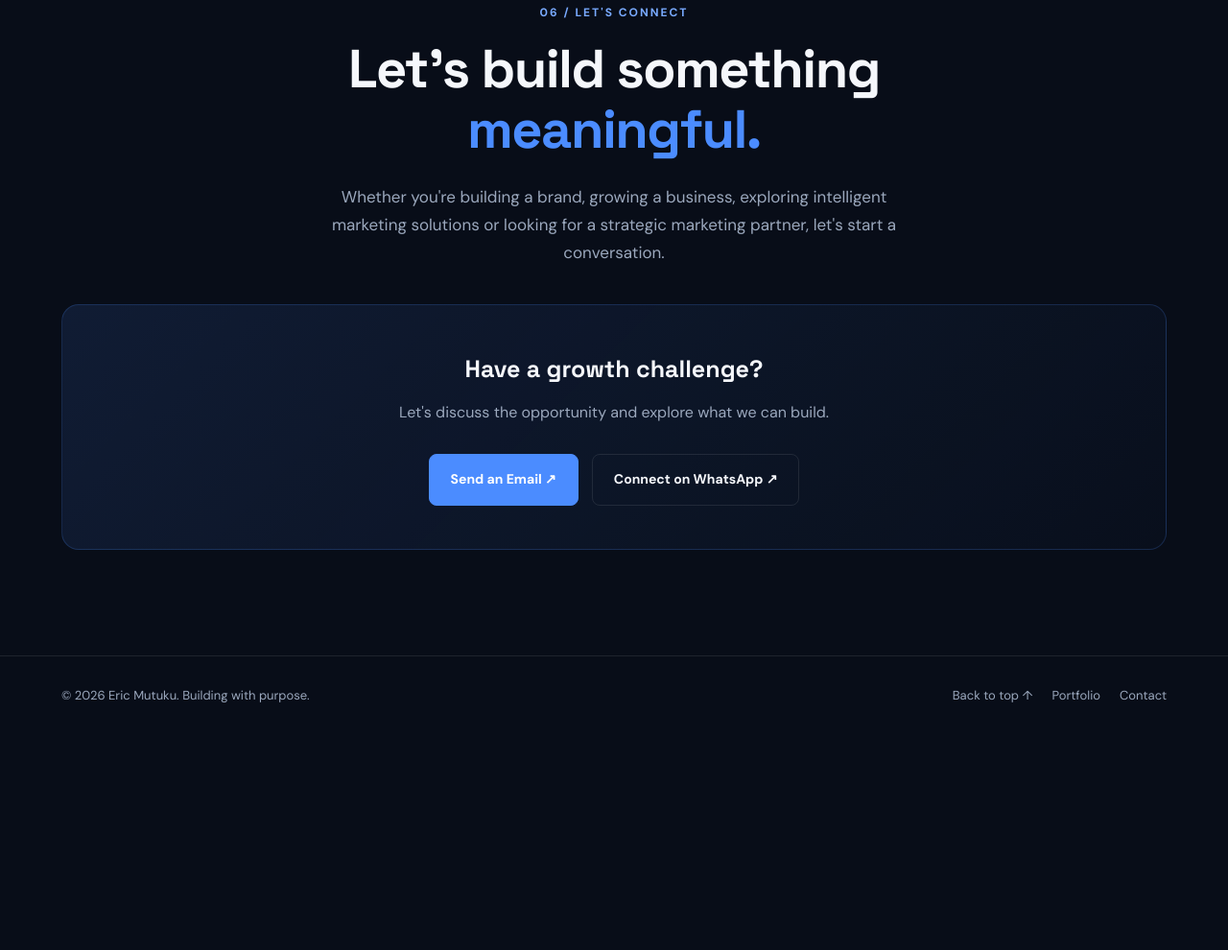
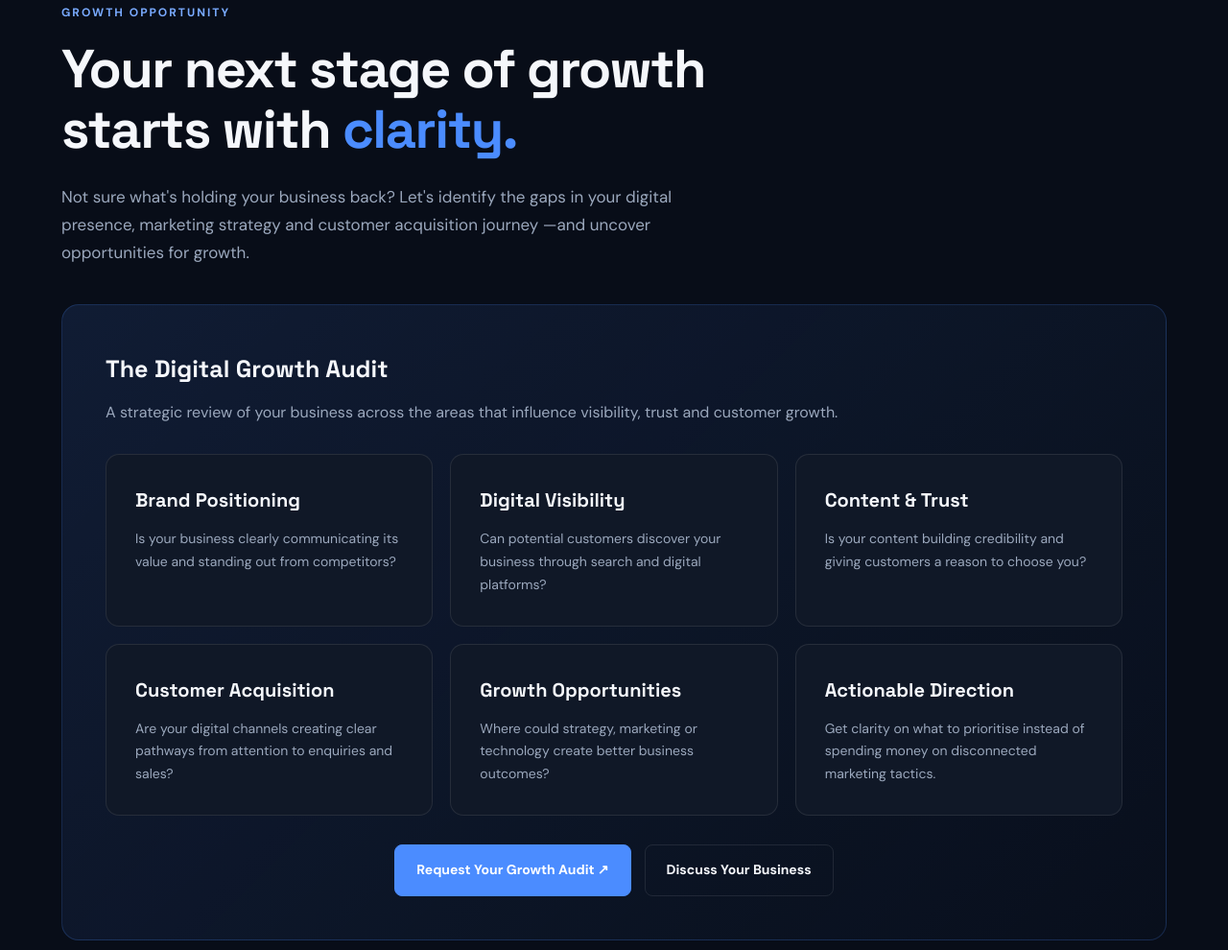
Before and after one commit to Mutuku-726/eric-mutuku-personal-website, a plain HTML site: page index.html in a window 1280 px wide. Shown: the part 6290-7280 px from the top of the page at 96% size. Before the commit the page ends 7056 px from the top, so only its background shows below. Drawn offline with Linux system fonts and the light colour scheme.

Commit message:
Add Digital Growth Audit section to index.html
Added a new section for the Digital Growth Audit with details on growth opportunities and services offered.

```diff
--- a/index.html
+++ b/index.html
@@ -1181,7 +1181,107 @@ footer {
     </div>
   </div>
 </section>
+<!-- DIGITAL GROWTH AUDIT -->
+<section id="audit">
+  <div class="container fade-in">
 
+    <div class="section-label">Growth Opportunity</div>
+
+    <h2 class="section-heading">
+      Your next stage of growth<br>
+      starts with <span class="blue">clarity.</span>
+    </h2>
+
+    <p class="section-intro">
+      Not sure what's holding your business back?
+      Let's identify the gaps in your digital presence,
+      marketing strategy and customer acquisition journey
+      —and uncover opportunities for growth.
+    </p>
+
+    <div class="contact-box">
+
+      <h3 style="font-family:'Space Grotesk',sans-serif;font-size:25px;">
+        The Digital Growth Audit
+      </h3>
+
+      <p style="color:var(--muted);margin-top:10px;">
+        A strategic review of your business across the areas
+        that influence visibility, trust and customer growth.
+      </p>
+
+      <div class="services-grid" style="margin-top:30px;">
+
+        <div class="service-card">
+          <h3>Brand Positioning</h3>
+          <p>
+            Is your business clearly communicating its value
+            and standing out from competitors?
+          </p>
+        </div>
+
+        <div class="service-card">
+          <h3>Digital Visibility</h3>
+          <p>
+            Can potential customers discover your business
+            through search and digital platforms?
+          </p>
+        </div>
+
+        <div class="service-card">
+          <h3>Content & Trust</h3>
+          <p>
+            Is your content building credibility and giving
+            customers a reason to choose you?
+          </p>
+        </div>
+
+        <div class="service-card">
+          <h3>Customer Acquisition</h3>
+          <p>
+            Are your digital channels creating clear pathways
+            from attention to enquiries and sales?
+          </p>
+        </div>
+
+        <div class="service-card">
+          <h3>Growth Opportunities</h3>
+          <p>
+            Where could strategy, marketing or technology
+            create better business outcomes?
+          </p>
+        </div>
+
+        <div class="service-card">
+          <h3>Actionable Direction</h3>
+          <p>
+            Get clarity on what to prioritise instead of
+            spending money on disconnected marketing tactics.
+          </p>
+        </div>
+
+      </div>
+
+      <div class="contact-buttons">
+
+        <a
+          href="https://wa.me/254114726373?text=Hi%20Eric%2C%20I%27d%20like%20to%20request%20a%20Digital%20Growth%20Audit%20for%20my%20business."
+          class="btn btn-primary"
+          target="_blank"
+          rel="noopener noreferrer"
+        >
+          Request Your Growth Audit ↗
+        </a>
+
+        <a href="#contact" class="btn btn-outline">
+          Discuss Your Business
+        </a>
+
+      </div>
+
+    </div>
+  </div>
+</section>
 <!-- CONTACT -->
 <section class="contact" id="contact">
   <div class="container fade-in">
```
